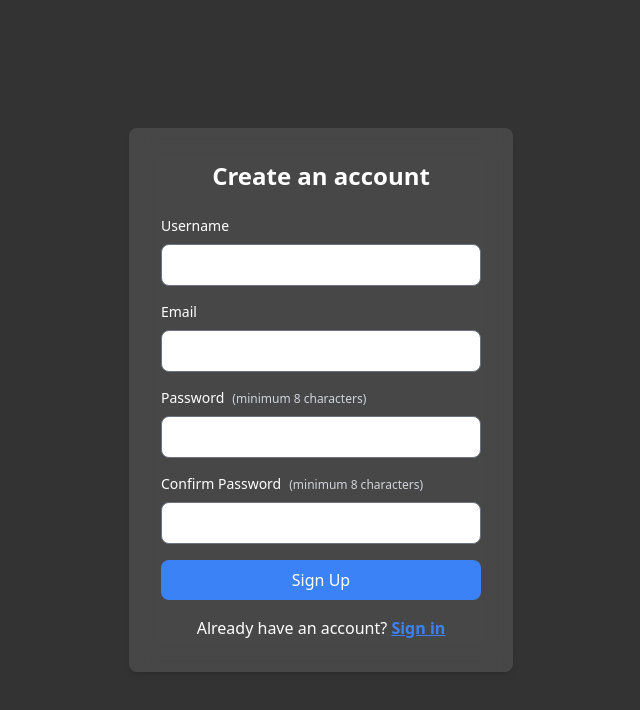
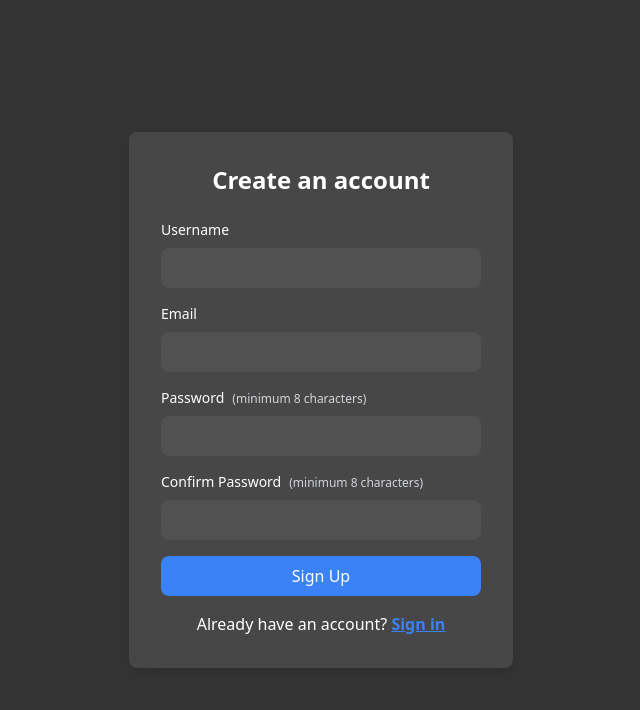
Before and after one commit to didiukeje/emge-auth, a React (Vite) app: page /signup in a window 1280 px wide. Shown: the top 710 px of the page, without its empty margins (319-959 px from the left). Built offline with nearby package versions, Linux system fonts and the light colour scheme.

Commit message:
Input mod

```diff
--- a/src/components/SignUp.jsx
+++ b/src/components/SignUp.jsx
@@ -67,7 +67,7 @@ const SignUp = () => {
               name="username"
               value={formData.username}
               onChange={handleChange}
-              className="w-full p-2 border rounded-lg focus:ring-2 focus:ring-blue-500 focus:border-blue-500"
+              className="w-full bg-white/5 text-white text-[16px] p-2 border-none outline-none rounded-lg"
               required
               autoComplete="username"
             />
@@ -79,7 +79,7 @@ const SignUp = () => {
               name="email"
               value={formData.email}
               onChange={handleChange}
-              className="w-full p-2 border rounded-lg focus:ring-2 focus:ring-blue-500 focus:border-blue-500"
+              className="w-full bg-white/5 text-white text-[16px] p-2 border-none outline-none rounded-lg"
               required
               autoComplete="email"
             />
@@ -94,7 +94,7 @@ const SignUp = () => {
               name="password"
               value={formData.password}
               onChange={handleChange}
-              className="w-full p-2 border rounded-lg focus:ring-2 focus:ring-blue-500 focus:border-blue-500"
+              className="w-full bg-white/5 text-white text-[16px] p-2 border-none outline-none rounded-lg"
               required
               minLength="8"
               autoComplete="new-password"
@@ -110,7 +110,7 @@ const SignUp = () => {
               name="password"
               value={formData.password}
               onChange={handleChange}
-              className="w-full p-2 border rounded-lg focus:ring-2 focus:ring-blue-500 focus:border-blue-500"
+              className="w-full bg-white/5 text-white text-[16px] p-2 border-none outline-none rounded-lg"
               required
               minLength="8"
               autoComplete="new-password"
```
